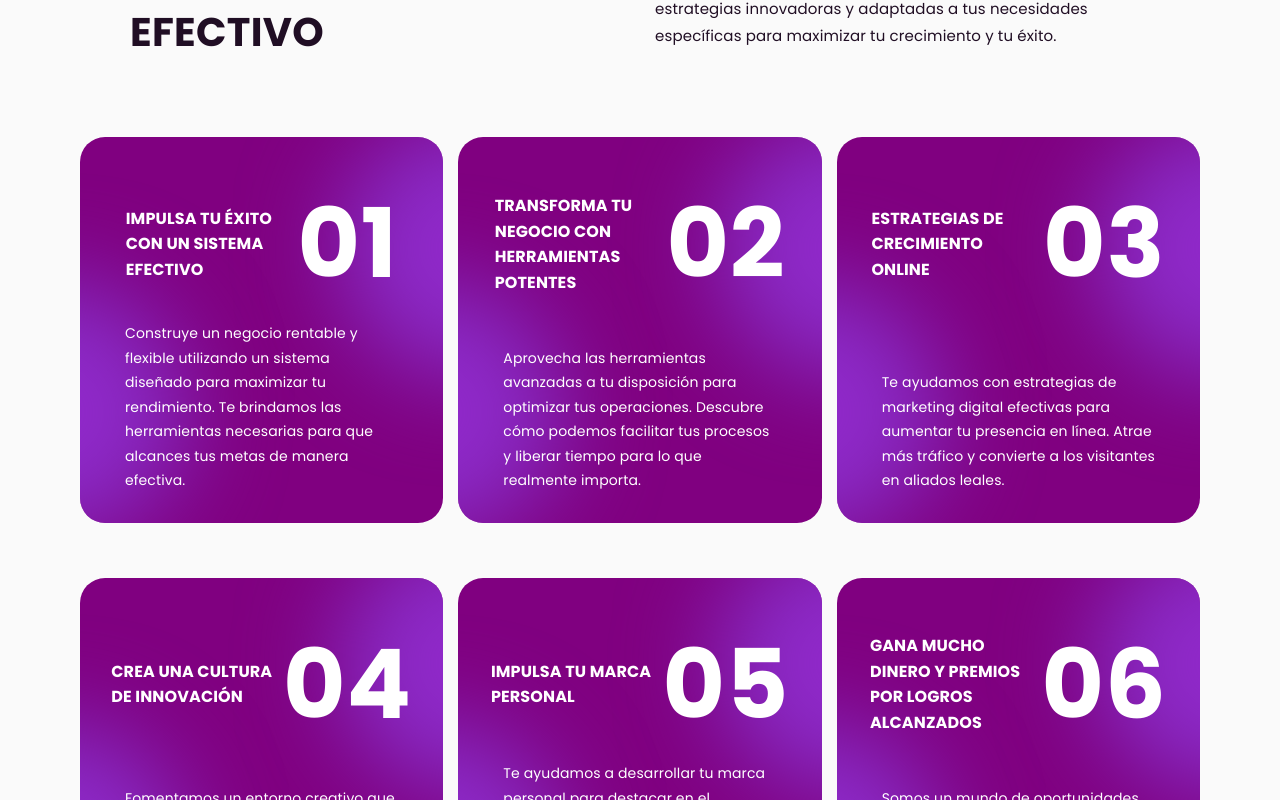
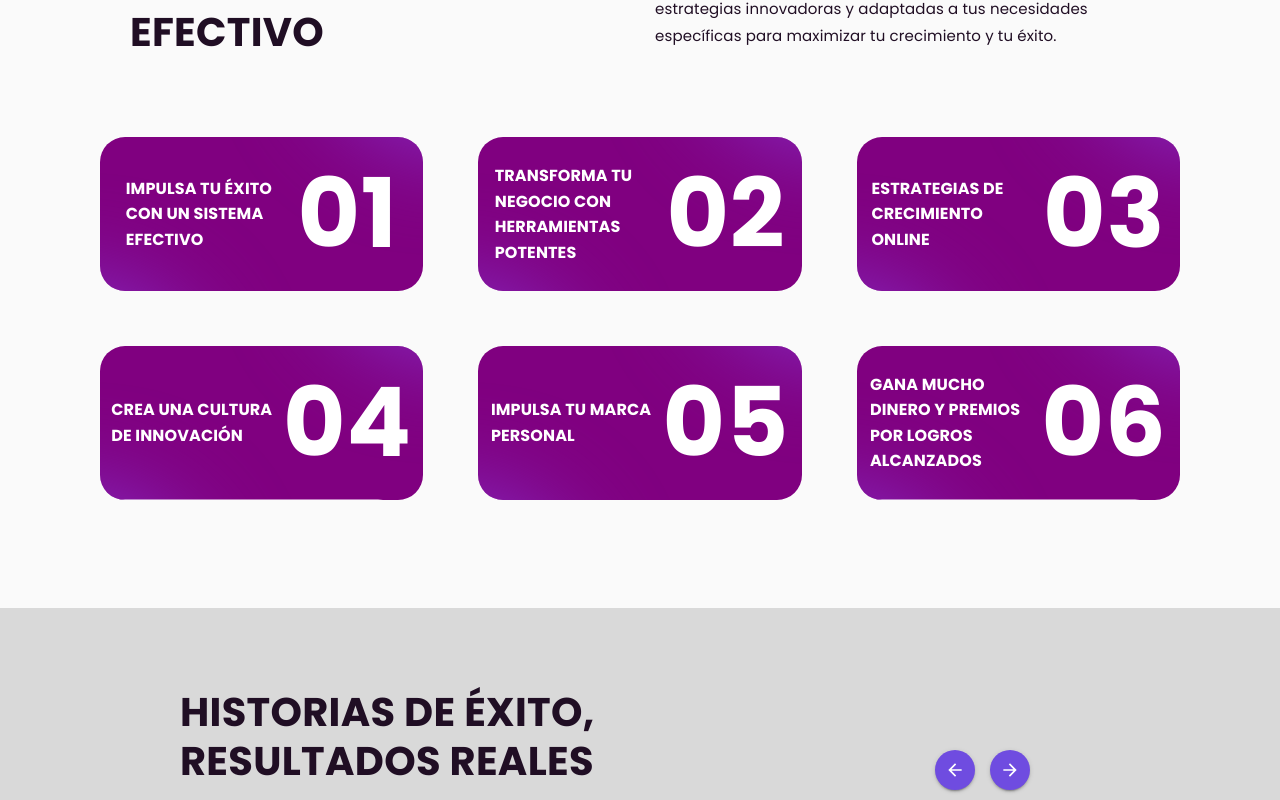
Before and after one commit to Hitpoly/membresia-hitpoly, a React (Vite) app: page / in a window 1280 px wide. Shown: the part 2220-3020 px from the top of the page. Built offline with nearby package versions, Linux system fonts and the light colour scheme.

Commit message:
refactor: improve card component styles and hover effects

```diff
--- a/src/components/cards/targetas/targetas.jsx
+++ b/src/components/cards/targetas/targetas.jsx
@@ -1,98 +1,89 @@
 import { Box, Typography } from "@mui/material";
-import PropTypes from 'prop-types';
+import PropTypes from "prop-types";
 
 function Targeta({ title, number, description, customStyles }) {
   return (
     <Box
       sx={{
         color: "white",
-        height: '280px',
-        display: 'flex',
-        flexDirection: 'column',
-        justifyContent: 'space-between',
-        backgroundColor: '#800080',
-        position: 'relative',
-        borderRadius: '25px',
+        height: "280px",
+        display: "flex",
+        flexDirection: "column",
+        justifyContent: "space-between",
+        backgroundColor: "#800080",
+        position: "relative",
+        borderRadius: "25px",
         ...customStyles,
-        padding: '30px 20px',
-        overflow: 'hidden',
-        transition: 'transform 0.9s ease, all 0.9s ease', // Transición para transformación suave
-        '&:hover': {
-          height: '300px',
-          transform: 'scale(1.01)', // Escala suave para agrandar el tamaño de la tarjeta sin afectar otras
-          '& .description': {
-            borderRadius: "25px",
-            display: 'flex',
-            justifyContent: 'center',
-            alignItems: 'center',
-            zIndex: 1000,
-            position: "absolute",
-            right: "0px",
-            textAlign: "center",
-            width: "100%",
-            height: "55%",
-            bottom: "0px",
-            backgroundColor: 'white',
-            color: '#200E24',
-            transition: 'transform 0.3s ease', // Transición para la descripción
+        // padding: "30px 20px",
+        overflow: "hidden", // Evita que el hover salga del contenedor
+        transition: "transform 0.9s ease, all 0.9s ease",
+        "&:hover": {
+          height: "350px",
+          transform: "scale(1.01)",
+          transition: "transform 1.5s ease, all 1.5s ease",
+          "& .description": {
+            marginLeft: "10px",
+            marginBottom: "10px",
+            marginRight: "10px",
+            transform: "translateY(0)",
+            transition: "transform 1.5s ease",
           },
-          '& .title': {
-            transform: 'translateY(-20px)',
-            transition: 'transform 0.3s ease', // Transición para el título
+          "& .title": {
+            transform: "translateY(-20px)",
+            transition: "transform 1.5s ease",
           },
         },
       }}
     >
+      {/* Efectos de fondo */}
       <Box
         sx={{
-          position: 'absolute',
+          position: "absolute",
           bottom: 150,
           right: -150,
-          width: '250px',
-          height: '250px',
-          transition: 'all 0.3s ease',
-          background: 'radial-gradient(circle, #A018BF, #6F4CE0)',
-          borderRadius: '50%',
-          filter: 'blur(50px)',
+          width: "250px",
+          height: "250px",
+          background: "radial-gradient(circle, #A018BF, #6F4CE0)",
+          borderRadius: "50%",
+          filter: "blur(50px)",
           zIndex: 0,
         }}
       />
       <Box
         sx={{
-          position: 'absolute',
+          position: "absolute",
           top: 150,
           left: -150,
-          width: '250px',
-          height: '250px',
-          background: 'radial-gradient(circle, #A018BF, #6F4CE0)',
-          borderRadius: '50%',
-          filter: 'blur(50px)',
+          width: "250px",
+          height: "250px",
+          background: "radial-gradient(circle, #A018BF, #6F4CE0)",
+          borderRadius: "50%",
+          filter: "blur(50px)",
           zIndex: 0,
         }}
       />
 
+      {/* Contenido del título */}
       <Box
         className="title"
         sx={{
-          width: "100%",
           display: "flex",
           justifyContent: "center",
           alignItems: "center",
           gap: "10px",
           zIndex: 1,
-          transition: 'transform 0.9s ease',
-          flexWrap: 'wrap',
+          transition: "transform 0.9s ease",
         }}
       >
         <Typography
           variant="h6"
           sx={{
-            fontWeight: 'bold',
-            fontFamily: 'Poppins, sans-serif',
+            fontWeight: "bold",
+            fontFamily: "Poppins, sans-serif",
             fontSize: "16px",
             maxWidth: "50%",
-            overflowWrap: 'break-word',
-            transition: 'all 0.9s ease',
+            wordWrap: "break-word",
+            transition: "transform 0.9s ease",
           }}
         >
           {title}
@@ -101,22 +92,45 @@ function Targeta({ title, number, description, customStyles }) {
         <Typography
           variant="h6"
           sx={{
-            fontSize: '6rem',
-            fontWeight: 'bold',
-            fontFamily: 'Poppins, sans-serif',
-            transition: 'all 0.6s ease',
+            fontSize: "6rem",
+            fontWeight: "bold",
+            fontFamily: "Poppins, sans-serif",
+            transition: "transform 0.9s ease",
           }}
         >
           {number}
         </Typography>
       </Box>
 
-      <Box className="description" sx={{ zIndex: 1, borderRadius: "25px", transition: 'transform 0.9s ease' }}>
-        <Typography variant="subtitle1" sx={{
-          fontFamily: 'Poppins, sans-serif',
-          fontSize: "14px",
-          padding: "0px 25px",
-        }}>
+      {/* Descripción en hover */}
+      <Box
+        className="description"
+        sx={{
+          position: "absolute",
+          bottom: "0px",
+          left: "0px",
+          width: "calc(100% - 20px)", // Adjust width to account for margin
+          minHeight: "60%",
+          padding: "20px",
+          marginRight: "10px", // Add right margin
+          backgroundColor: "white",
+          color: "#200E24",
+          textAlign: "center",
+          borderRadius: "25px 25px 0 0", // Round only the top corners
+          transform: "translateY(100%)", // Initially hide
+          transition: "transform 1.5s ease",
+          zIndex: 1,
+          overflowWrap: "break-word", // Prevent text overflow
+          boxSizing: "border-box", // Include padding and border in the element's total width and height
+        }}
+      >
+        <Typography
+          variant="subtitle1"
+          sx={{
+            fontFamily: "Poppins, sans-serif",
+            fontSize: "14px",
+          }}
+        >
           {description}
         </Typography>
       </Box>
```
